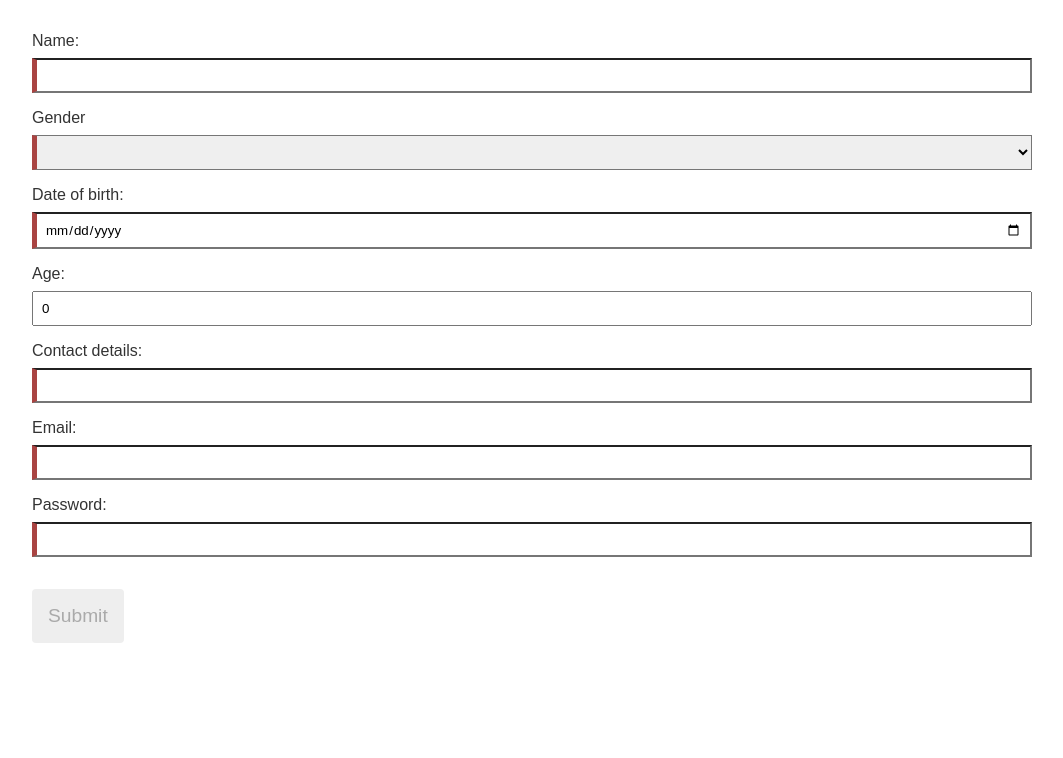
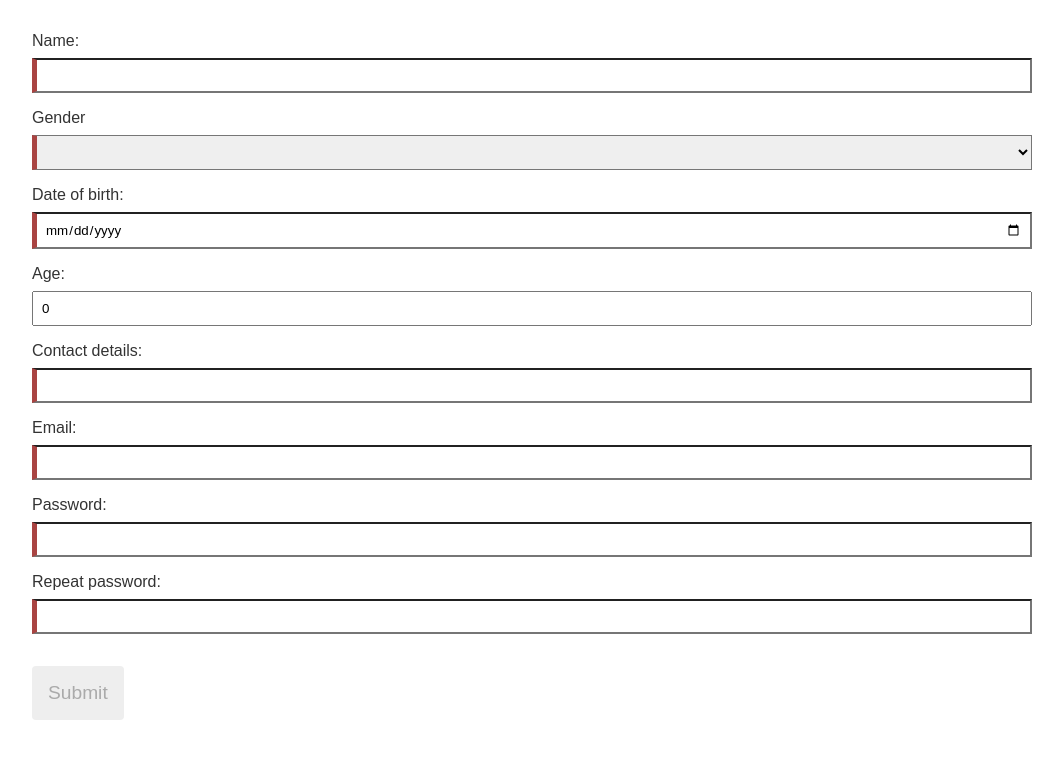
Before and after one commit to Bora1710/Form-exercise, an Angular app: page / in a window 1280 px wide. Shown: the top 758 px of the page, without its empty margins (108-1171 px from the left). Built offline with nearby package versions, Linux system fonts and the light colour scheme.

Commit message:
Add password repeat template without logic inside

```diff
--- a/src/app/home/home.component.html
+++ b/src/app/home/home.component.html
@@ -113,7 +113,24 @@
     >
       <div *ngIf="password!.errors?.['required']">Password is required.</div>
       <div *ngIf="password!.errors?.['pattern']">min length 8, at least one uppercase, at least one number</div>
-      <!-- <div *ngIf="email!.errors">Email must be a valid email address</div> -->
+    </div>
+  </div>
+
+  <div class="form-group">
+    <label for="passwordRepeat">Repeat password:</label>
+    <input
+      type="password"
+      id="passwordRepeat"
+      name="passwordRepeat"
+      formControlName="passwordRepeat"
+      required
+    />
+    <div
+      *ngIf="passwordRepeat!.invalid && (passwordRepeat!.dirty || passwordRepeat!.touched)"
+      class="alert alert-danger"
+    >
+      <div *ngIf="passwordRepeat!.errors?.['required']">Repeat password is required.</div>
+      <!-- <div *ngIf="password!.errors?.['pattern']">min length 8, at least one uppercase, at least one number</div> -->
     </div>
   </div>
 
--- a/src/app/home/home.component.ts
+++ b/src/app/home/home.component.ts
@@ -17,6 +17,7 @@ export class HomeComponent {
     contact: { phone: '' },
     email: '',
     password: '',
+    passwordRepeat: '',
   };
   maxDate: string;
   calculatedAge!: number;
@@ -33,6 +34,7 @@ export class HomeComponent {
     ]),
     // Validators.pattern('^[a-zA-Z0-9_.+-]+@[a-zA-Z0-9-]+.[a-zA-Z0-9-.]+$') email
     password: new FormControl(this.user.password, [Validators.required, Validators.pattern("^(?=.*[A-Z])(?=.*?[0-9])[a-zA-Z0-9]{8,}$")]),
+    passwordRepeat: new FormControl(this.user.passwordRepeat , Validators.required),
   });
 
   constructor() {
@@ -68,6 +70,10 @@ export class HomeComponent {
     return this.userForm.get('password');
   }
 
+  get passwordRepeat() {
+    return this.userForm.get('passwordRepeat');
+  }
+
   onDateChange(event: Event) {
     let selectedDate = (event.target as HTMLInputElement).value;
     let currentDate = new Date();
```
